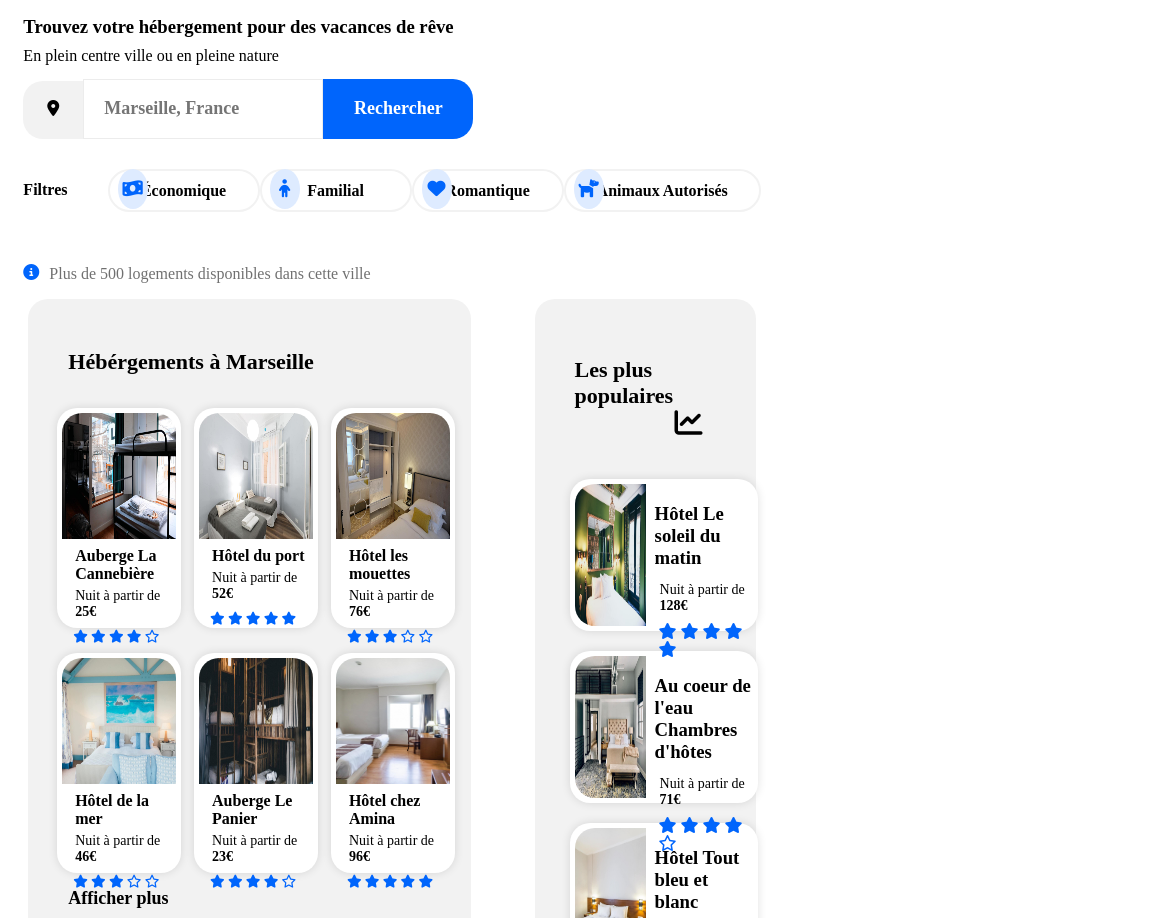
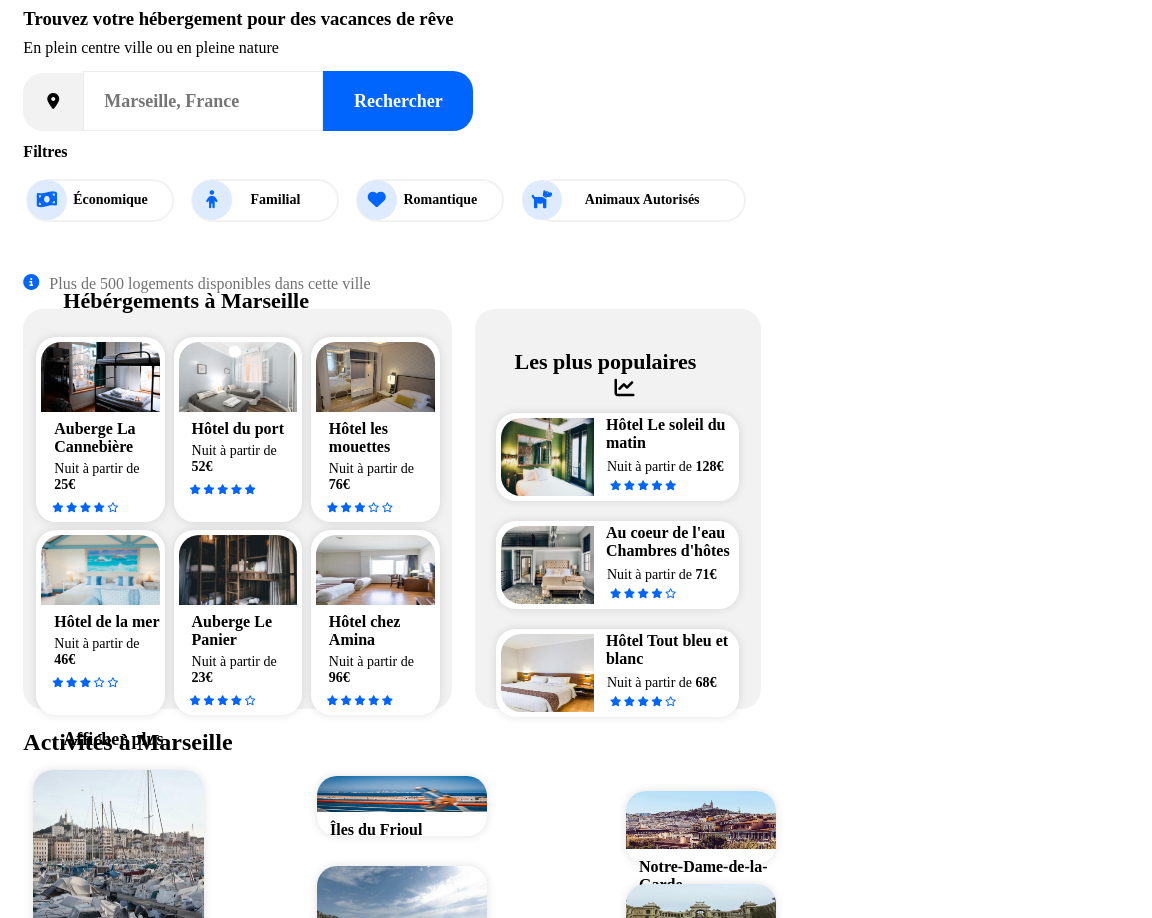
Before and after one commit to dylantheys/Bookie_OC, a plain HTML site: page index.html in a window 768 px wide. Shown: the part 140-1058 px from the top of the page, 1152 px wide, since content can reach past the window. Drawn offline with Linux system fonts and the light colour scheme.

Commit message:
tablet responsive added

```diff
--- a/css/activites.css
+++ b/css/activites.css
@@ -1,8 +1,10 @@
 .activities-section{
     height:65vh;
     width: 100%;
-    margin-right: 5%;
+    box-sizing: border-box;
     display: flex;
+
+
 
 
 }
@@ -17,7 +19,10 @@ padding: 10px;
 
 
 }
-
+.title-activities{
+    margin-left: 0;
+    margin-bottom: 0;
+}
 .card-right{
     background-color: white;
     width: 300px;
@@ -44,7 +49,9 @@ padding: 10px;
     margin-left: 13px;
 }
 
-
+.activities-right-column{
+    margin-top: -25px;
+}
 .card-auto{
     background-color: white;
 
@@ -100,7 +107,7 @@ padding: 10px;
 .card-right-frioul{
     background-color: white;
     width: 300px;
-    height: 200px;
+    height: 160px;
 
     border-radius: 20px;
     margin: 00px 0px 10px 0px;
@@ -113,7 +120,7 @@ padding: 10px;
     max-height: 100%;
     border-radius: 20px 20px 0 0;
     width: 600px;
-    height: 160px;
+    height: 120px;
 }
 .card-right-frioul h3{
     font-size: 16px;
--- a/css/hebergements.css
+++ b/css/hebergements.css
@@ -1,6 +1,6 @@
 
 .hebergements-section  {
-    height:80vh;
+    height:83vh;
     width: 100%;
     margin-right: 5%;
     display: flex;
@@ -122,6 +122,7 @@
     max-height: 100%;
     border-radius: 20px 0px 0px 20px;
     margin-right: 5%;
+    width: 200px;
 }
 
 .card .rating{
@@ -141,7 +142,7 @@ a.fill-div {
     text-decoration: none;
     font-size: 18px;
     font-weight: 600;
-    padding: 5px 0px 0px 40px;
+    padding: 10px 0px 0px 40px;
 margin-bottom: 20px;
 
 
--- a/css/main.css
+++ b/css/main.css
@@ -12,7 +12,7 @@
     box-sizing: border-box;
 }
 body{
-    padding: 2%;
+    padding: 1% 2% 2% 2%;
     width: 100%;
     height: 100vh;
 }
@@ -32,3 +32,7 @@ a {
     -o-transition: all 0.5s;
     transition: all 0.5s;
   }
+
+  img.bookilogo{
+      height: 80px;
+  }
--- /dev/null
+++ b/css/tablet.css
@@ -0,0 +1,214 @@
+@media only screen and (min-device-width : 768px) and (max-device-width : 1024px) and (orientation : portrait) {
+
+
+    /*-----------FILTERS------------*/
+
+
+    .filter-container{
+        display: flex;
+        flex-direction: row;
+        margin-top: 10%;
+        margin-left: 1%;
+        margin-right: 1%;
+        justify-content: space-around;
+        height: 10vh;
+        width: 100%;
+        flex-wrap: wrap;
+    }
+
+    .filter-logo{
+        color: #0065FC;;
+        background-color: #DEEBFF;
+        border-radius: 100%;
+        text-align: center;
+        height: 40px;
+        width: 40px;
+        margin-left: -3.5%;
+        margin-top: 0.1%;
+        padding-top: 10px;
+        font-size: 18px;
+        margin-right:-10%;
+        z-index: 2;
+    }
+    .filter-title{
+
+    text-align: left;
+    line-height: 10px;
+    margin-bottom: -7%;
+
+    }
+.filter{
+    background-color: rgb(255, 255, 255);
+    height: 43px;
+    text-align: center;
+    line-height: 8px;
+    width: 20%;
+    padding-left: 3%;
+
+    font-weight: 600;
+    font-size: 14px;
+    border-radius: 30px;
+    border: 2px #F2F2F2 solid;
+    margin-left: -1.5%;
+}
+
+.filter-anim{
+    background-color: rgb(255, 255, 255);
+    height: 43px;
+    text-align: center;
+    line-height: 8px;
+    width: 29%;
+    padding-left: 1%;
+    font-weight: 600;
+    font-size: 14px;
+    border-radius: 30px;
+    border: 2px #F2F2F2 solid;
+}
+/* ------------------HEBERGEMENT-----------------*/
+
+.hebergements-section  {
+    height:50vh;
+
+}
+
+.card{
+    background-color: white;
+    width: 30%;
+    height: 185px;
+    padding: 5px;
+    border-radius: 20px;
+    margin: 1%;
+    box-shadow: rgba(0, 0, 0, 0.123) 0px 0px 10px;
+    border: #c6d6f0 solid 0px;
+}
+.card img {
+
+    height: 40%;
+}
+
+.card, .description p{
+  padding-top: -4%;
+  padding-bottom: -3%;
+}
+
+.hot-container{
+
+    height:50vh;
+    width: 40%;
+    border-radius: 20px;
+    margin-left: 3%;
+}
+.card-hot h3{
+    font-size: 16px;
+    margin-top: -1%;
+}
+.card-hot{
+ margin-left: auto;
+ margin-right: auto;
+    width:85%;
+    height: 22%;
+
+
+}
+.card h3{
+    font-size: 16px;
+    font-weight: 400px;
+    margin-bottom: -10px;
+    margin-top: 4px;
+    margin-left: 13px;
+}
+.card-hot .description p{
+    font-weight: 200px;
+    font-size: 14px;
+    margin-left: 0px;
+    padding: 1px;
+    margin-top: -10px;
+
+
+}
+
+.card-hot .rating{
+
+    font-size: 10px;
+}
+
+.card-hot img{
+    max-width: 40%;
+    max-height: 100%;
+    border-radius: 20px 0px 0px 20px;
+    margin-right: 5%;
+    width: 200px;
+}
+
+.card .rating{
+
+    font-size: 10px;
+}
+
+
+.rating-hot{
+    color: #0065FC;
+    margin-top: -10px;
+    margin-left: 4px;
+    font-size: 10px;
+}
+
+.hot-container h2{
+ margin-bottom: -10%;
+ margin-top: auto;
+
+}
+
+.fa-chart-line:before{
+    font-size: 20px;
+}
+/* --------------------- ACTIVITIES -------------------*/
+
+.activities-section{
+    height: 40vh;
+    width: 100vw;
+    margin: auto;
+    padding: auto;
+
+}
+.activities-right-column{
+
+display: flex;
+flex-direction: column;
+align-items: flex-end;
+margin: 2%;
+}
+.activities-container{
+    flex-direction: column;
+flex-wrap: wrap;
+    width: 160%;
+
+
+}
+.card-right{
+  width: 150px;
+    height: 25%;
+}
+
+
+.card-right-long{
+    height: 60%;
+    width: 30%;
+}
+.card-right-long img{
+    height: 85%;
+
+}
+.card-right-frioul{
+    width: 30%;
+    height: 20%;
+}
+.card-right-frioul img{
+
+    height: 60%;
+}
+img#fort{
+    width: 100%;
+    height: 70%;
+}
+}
--- a/index.html
+++ b/index.html
@@ -3,7 +3,9 @@
     <head>
 
     <meta charset="utf-8">
-    <meta name="viewport" content="width=device-width, initial-scale=1">
+
+    <meta name="viewport" content="width=device-width, initial-scale=1.0">
+
     <title>Booki</title>
     <link rel="icon" href="assets/Booki.png">
     <link rel="stylesheet" href="css/main.css">
@@ -12,6 +14,7 @@
     <link rel="stylesheet" href="css/hebergements.css">
     <link rel="stylesheet" href="css/activites.css">
     <link rel="stylesheet" href="css/footer.css">
+    <link rel="stylesheet" href="css/tablet.css">
 
     <link rel="stylesheet" href="https://use.fontawesome.com/releases/v5.15.0/css/all.css">
 
@@ -19,30 +22,52 @@
     </head>
     <body>
         <header>
-            <img src="./assets/Booki.png" alt="logo Booki" height="50px">
+            <img src="./assets/Booki.png" alt="logo Booki" class="bookilogo">
             <div class="links">
                 <nav>
                     <ul>
-                        <li><a href="#">Hébergements</a></li>
-                        <li><a href="#">Activités</a></li>
+                        <li><a href="#hebergements">Hébergements</a></li>
+                        <li><a href="#activities">Activités</a></li>
                     </ul>
                 </nav>
             </div>
     </header>
         <nav><div class="title-nav"><h3>Trouvez votre hébergement pour des vacances de rêve</h3><p>En plein centre ville ou en pleine nature</p></div>
         <form action="#"><div class="container-search"><div class="locicon"><i class="fas fa-map-marker-alt"></i></div><div class="search-input"><input class="text-input" type="text" placeholder="Marseille, France"><input class="search" type="submit" value="Rechercher"></div></div></form>
-        <div class="filter-container"><p class="filter-title"><strong>Filtres</strong></p>
-            <div class="filter-logo"><i class="fas fa-money-bill-wave" ></i></div><div class="filter"><p>Économique</p></div>
-            <div class="filter-logo"><i class="fas fa-child"></i></div><div class="filter"><p>Familial</p></div>
-            <div class="filter-logo"><i class="fas fa-heart"></i></div><div class="filter"><p>Romantique</p></div>
-            <div class="filter-logo"><i class="fas fa-dog"></i></div><div class="filter-anim"><p>Animaux Autorisés</p></div>
-        </div>
+        <p class="filter-title"><strong>Filtres</strong></p>
+
+        <div class="filter-container">
+                <div class="filter-logo">
+                    <i class="fas fa-money-bill-wave" ></i>
+                </div>
+                    <div class="filter">
+                        <p>Économique</p>
+                    </div>
+                <div class="filter-logo">
+                    <i class="fas fa-child"></i>
+                </div>
+                    <div class="filter">
+                        <p>Familial</p>
+                    </div>
+                <div class="filter-logo">
+                    <i class="fas fa-heart"></i>
+                </div>
+                    <div class="filter">
+                        <p>Romantique</p>
+                    </div>
+                <div class="filter-logo">
+                    <i class="fas fa-dog"></i>
+                </div>
+                    <div class="filter-anim">
+                        <p>Animaux Autorisés</p>
+                    </div>
+            </div>
         <div class="info-container">
         <i class="fas fa-info-circle"></i><p>Plus de 500 logements disponibles dans cette ville</p></div>
     </nav>
     <section class="hebergements-section">
 
-            <div class="hebergements-container">
+            <div class="hebergements-container" id="hebergements">
                 <h2 class="title-hebergements">Hébérgements à Marseille</h2>
                 <div class="sous-container">
             <div class="card">
@@ -141,7 +166,7 @@
         <div class="hot-container">
             <h2>Les plus populaires<i class="fas fa-chart-line"></i></h2>
             <div class="card-hot">
-                <img src="/assets/7.jpg" alt="matin" width="200px">
+                <img src="/assets/7.jpg" alt="matin" >
                     <div class="description">
                         <h3>Hôtel Le soleil du matin</h3>
                         <p>Nuit à partir de <strong>128€</strong></p>
@@ -156,7 +181,7 @@
             </div>
 
             <div class="card-hot">
-                <img src="/assets/8.jpg" alt="eau" width="200px">
+                <img src="/assets/8.jpg" alt="eau" >
                     <div class="description">
                         <h3>Au coeur de l'eau Chambres d'hôtes</h3>
                         <p>Nuit à partir de <strong>71€</strong></p>
@@ -171,7 +196,7 @@
             </div>
 
             <div class="card-hot">
-                <img src="/assets/9.jpg" alt="bleu" width="200px">
+                <img src="/assets/9.jpg" alt="bleu" >
                     <div class="description">
                         <h3>Hôtel Tout bleu et blanc</h3>
                         <p>Nuit à partir de <strong>68€</strong></p>
@@ -187,8 +212,10 @@
 
     </div>
     </section>
+    <h2 class="title-activities">Activités à Marseille</h2>
 <section class="activities-section">
-    <div class="activities-container">
+
+    <div class="activities-container" id="activities">
         <div class="card-right-long">
             <img src="/assets/A.jpg" id="port" alt="Port">
             <div class="description-activities">
@@ -218,6 +245,7 @@
             <div class="description-activities">
                 <h3>Parc National des Calanques</h3>
             </div>
+        </div>
         </div>
 <div class="activities-right-column">
         <div class="card-right">
```
